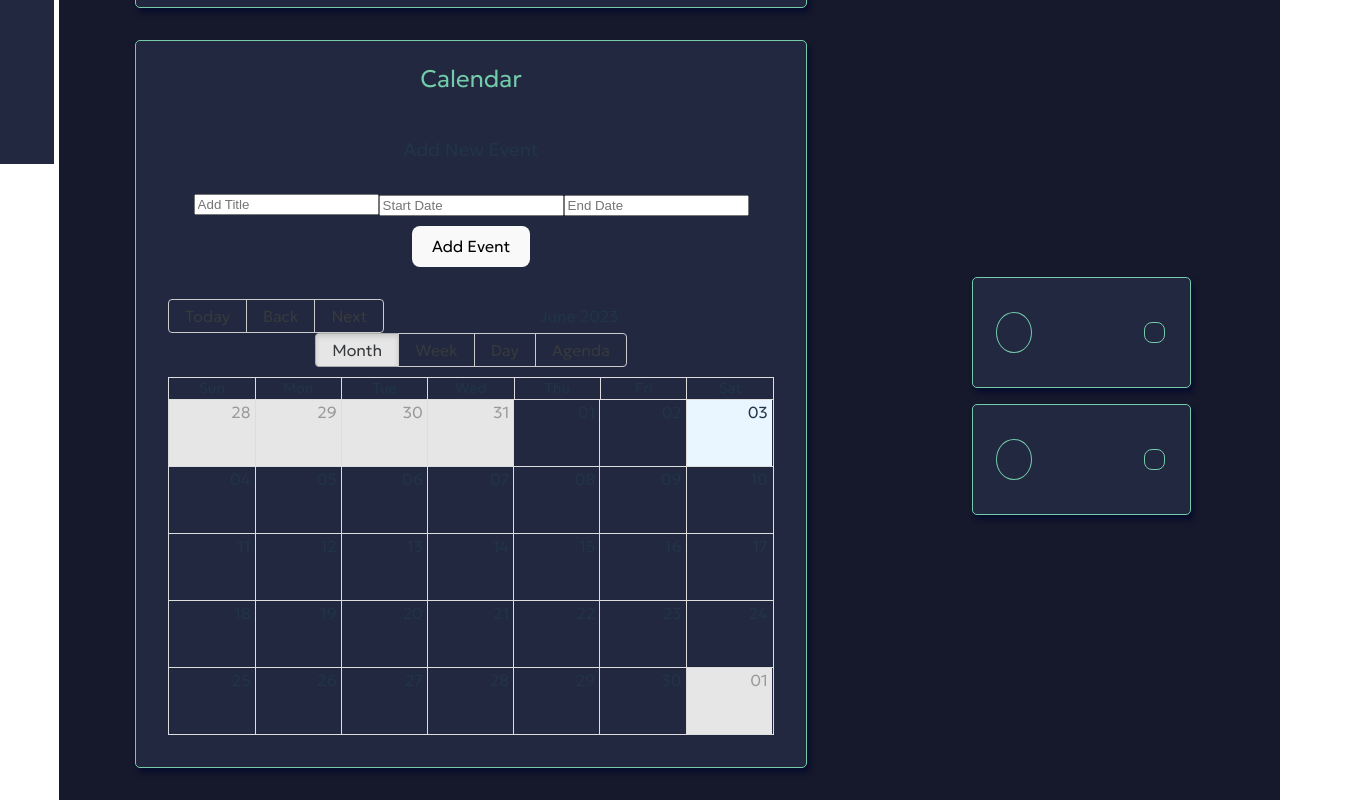
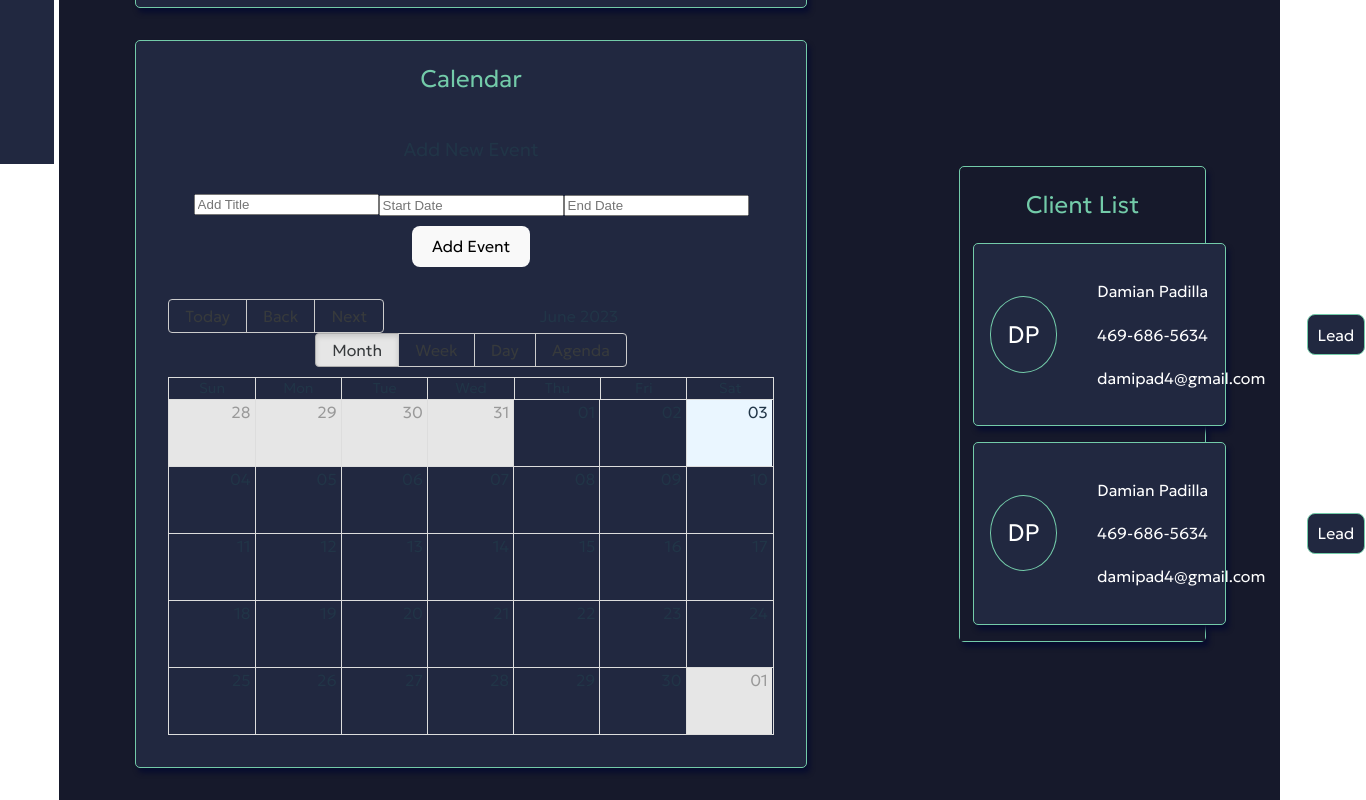
Before and after one commit to Damianpad/vivid, a React (Vite) app in the folder frontend/: page / in a window 1280 px wide. Shown: the part 636-1436 px from the top of the page, 1366 px wide, since content can reach past the window. Built offline with nearby package versions, Linux system fonts and the light colour scheme.

Commit message:
update: formatting code

```diff
--- a/frontend/components/ClientInfo/ClientInfo.jsx
+++ b/frontend/components/ClientInfo/ClientInfo.jsx
@@ -122,26 +122,26 @@ export default function ClientInfo(props){
         },
         {
             id: 2,
-            firstName: 'Juan',
-            lastName: 'Ruiz',
-            phone: '469-555-4450',
-            email: 'juanruiz@gmail.com',
+            firstName: 'Michael',
+            lastName: 'Scott',
+            phone: '444-555-4444',
+            email: 'michaelscott@dundermifflin.com',
             tag: 'Client'
         },
         {
             id: 3,
             firstName: 'Bob',
             lastName: 'Vance',
-            phone: '469-551-1150',
+            phone: '444-666-1150',
             email: 'Vance@refrigeration.com',
             tag: 'Client'
         },
         {
             id: 4,
-            firstName: 'Ana',
-            lastName: 'Urquia',
-            phone: '469-844-4990',
-            email: 'anacurquia@gmail.com',
+            firstName: 'Dwight',
+            lastName: 'Schrute',
+            phone: '444-844-1110',
+            email: 'Dschrute@dundermifflin.com',
             tag: 'Other'
         }
 ]
--- a/frontend/components/ClientList/ClientList.jsx
+++ b/frontend/components/ClientList/ClientList.jsx
@@ -2,14 +2,45 @@ import { StyledClientList } from "./ClientList.styles"
 import ClientCard from "../ClientCard/ClientCard"
 
 const ClientList = () => {
+    const clients = [
+        {
+            id: 1,
+            firstName: 'Damian',
+            lastName: 'Padilla',
+            phone: '469-686-5634',
+            email: 'damipad4@gmail.com',
+            tag: 'Lead'
+
+        },
+        {
+            id: 2,
+            firstName: 'Juan',
+            lastName: 'Ruiz',
+            phone: '469-555-4450',
+            email: 'juanruiz@gmail.com',
+            tag: 'Client'
+        }
+    ]
     return(
         <StyledClientList>
             <div className="clientContainer">
                 <h2>Client List</h2>
                 <div className="clientCardContainer">
                     <ul className="clientList">
-                        <ClientCard />
-                        <ClientCard />
+                        <ClientCard
+                                            firstName={clients[0].firstName}
+                                            lastName={clients[0].lastName}
+                                            initial={(clients[0].firstName[0]) + (clients[0].lastName[0])}
+                                            phone={clients[0].phone}
+                                            email={clients[0].email}
+                                            tag={clients[0].tag} />
+                        <ClientCard
+                                            firstName={clients[0].firstName}
+                                            lastName={clients[0].lastName}
+                                            initial={(clients[0].firstName[0]) + (clients[0].lastName[0])}
+                                            phone={clients[0].phone}
+                                            email={clients[0].email}
+                                            tag={clients[0].tag} />
                     </ul>
                 </div>
             </div>
--- a/frontend/components/ClientList/ClientList.styles.js
+++ b/frontend/components/ClientList/ClientList.styles.js
@@ -35,6 +35,7 @@ width: 100%;
 
 
 & .clientList {
+    width: 100%;
     background: ${dark};
     padding: 0;
     margin: 0;
--- a/frontend/src/pages/dashboard/dashboard.jsx
+++ b/frontend/src/pages/dashboard/dashboard.jsx
@@ -1,45 +1,37 @@
-import QuickAction from '../../../components/QuickAction/QuickAction'
-import AnalyticsChart from '../../../components/AnalyticsChart/AnalyticsChart'
-import ClientList from '../../../components/ClientList/ClientList'
-import ClientCard from '../../../components/ClientCard/ClientCard'
-import Calendar from '../../../components/Calendar/Calendar'
-import EngagementChart from '../../../components/EngagementChart/EngagementChart'
-import { StyledDashboard } from './dashboard.style'
-import SearchBar from '../../../components/SearchBar/SearchBar'
-import '../../App.css'
+import QuickAction from "../../../components/QuickAction/QuickAction";
+import AnalyticsChart from "../../../components/AnalyticsChart/AnalyticsChart";
+import ClientList from "../../../components/ClientList/ClientList";
+import ClientCard from "../../../components/ClientCard/ClientCard";
+import Calendar from "../../../components/Calendar/Calendar";
+import EngagementChart from "../../../components/EngagementChart/EngagementChart";
+import { StyledDashboard } from "./dashboard.style";
+import SearchBar from "../../../components/SearchBar/SearchBar";
 
-
+import "../../App.css";
 
 export default function Dashboard() {
-
   return (
     <StyledDashboard>
-        <div className='dashboardHeader'>
-            <h1 className='dashboardTitle'>Dashboard</h1>
-                <section className='subContainer'>
-                    <h2 className='dashboardSubTitle'>Welcome Back Damian!</h2>
+      <div className="dashboardHeader">
+        <h1 className="dashboardTitle">Dashboard</h1>
+        <section className="subContainer">
+          <h2 className="dashboardSubTitle">Welcome Back Damian!</h2>
           <SearchBar />
         </section>
-            <hr className="custom-line"/>
-
+        <hr className="custom-line" />
       </div>
       <div className="mainContainer">
-
         <QuickAction />
-                <section className='bodyContainer'>
+        <section className="bodyContainer">
           <AnalyticsChart />
           <EngagementChart />
-                    <section className='scheduleContainer'>
+          <section className="scheduleContainer">
             <Calendar />
           </section>
-                    <section className='clientListContainer'>
-                        <ClientCard />
-                        <ClientCard />
+          <section className="clientListContainer">
+            <ClientList />
           </section>
         </section>
-
-
-
       </div>
       {/*
         <div className="mainContainer">
@@ -57,8 +49,6 @@ export default function Dashboard() {
 
                 <span>Billing</span>
             </div> */}
-
     </StyledDashboard>
-
-    )
+  );
 }
--- a/frontend/src/pages/dashboard/dashboard.style.js
+++ b/frontend/src/pages/dashboard/dashboard.style.js
@@ -77,6 +77,9 @@ width: 100%;
         display: flex;
         font-size: 1em;
     }
+    .clientListContainer{
+        width: 100%;
+    }
     .custom-line {
         display: flex;
         color: ${main};
```
Also changed, not shown: frontend/src/pages/projects/projects.jsx (+17 -18 lines). Lines whose indentation alone changed are shown as unchanged.
